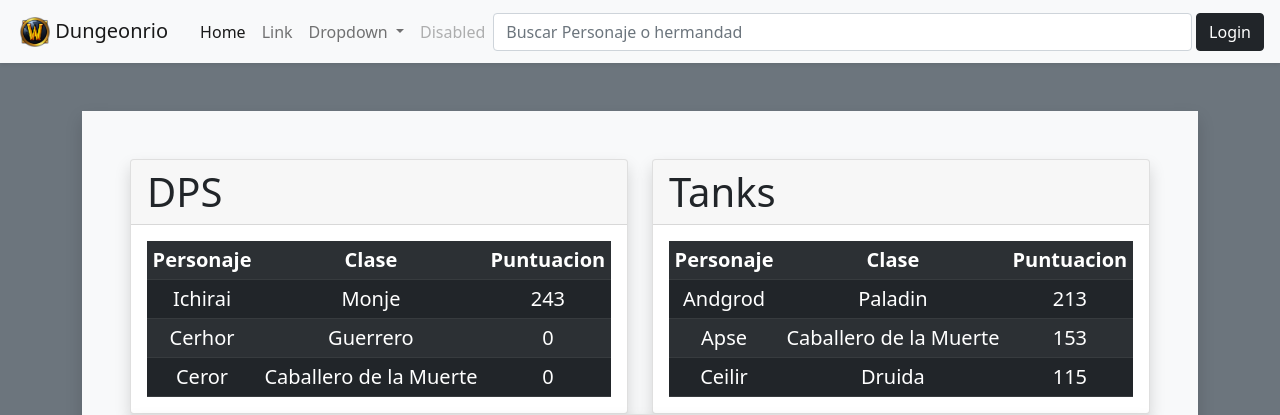
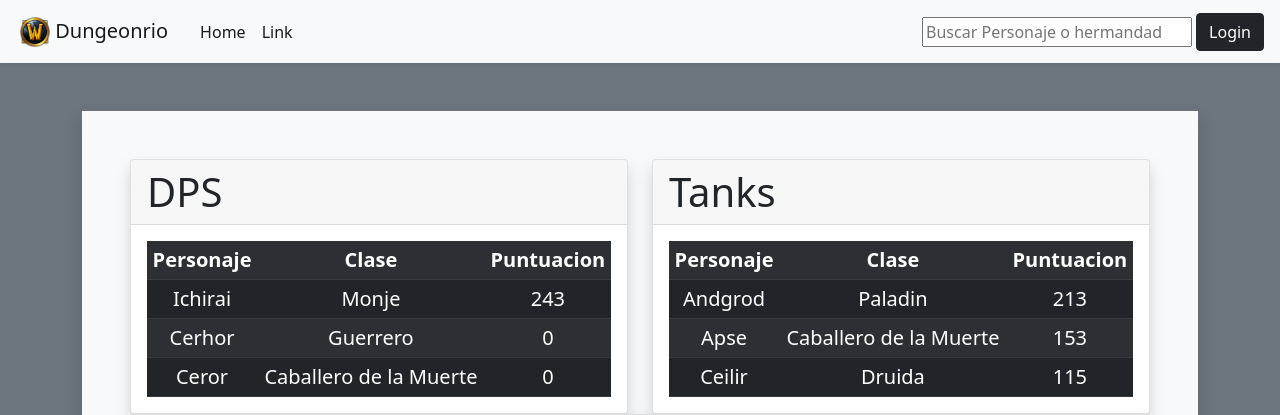
Before and after one commit to JaimeAguiAro/Dungeonrio, a PHP site: page /Dungeonrio/ in a window 1280 px wide. Shown: the top 415 px of the page. Run offline with PHP 8.4, Linux system fonts and the light colour scheme; data comes from the database, SQL or seed files in the repository; some libraries are stand-ins or nearby versions.

Commit message:
implementando el input de busqeda

```diff
--- a/index.php
+++ b/index.php
@@ -13,6 +13,58 @@
     session_start();
 ?>
 <body class=" bg-secondary">
+    <script src="https://ajax.googleapis.com/ajax/libs/jquery/3.5.1/jquery.min.js"></script>
+    <script type="text/javascript">
+        function busqueda(){
+            var busquedatxt = document.getElementById("busqueda").value;
+            alert(busquedatxt);
+            // $.ajax({
+            //     type: "POST",
+            //     url: 'backend.php',
+            //     data: $(this).serialize(),
+            //     success: function(response)
+            //     {
+            //         var jsonData = JSON.parse(response);
+
+            //         // user is logged in successfully in the back-end
+            //         // let's redirect
+            //         if (jsonData.success == "1")
+            //         {
+            //             location.href = 'my_profile.php';
+            //         }
+            //         else
+            //         {
+            //             alert('Invalid Credentials!');
+            //         }
+            //     }
+            // });
+        }
+        // var busqueda = document.getElementById("busqueda");
+        // busqueda.addEventListener("keypress", alert("Hello! I am an alert box!!"));
+        // $("#busqueda").addEventListener("keypress", function(){
+        //     alert("Hello! I am an alert box!!");
+            // $.ajax({
+            //     type: "POST",
+            //     url: 'backend.php',
+            //     data: $(this).serialize(),
+            //     success: function(response)
+            //     {
+            //         var jsonData = JSON.parse(response);
+
+            //         // user is logged in successfully in the back-end
+            //         // let's redirect
+            //         if (jsonData.success == "1")
+            //         {
+            //             location.href = 'my_profile.php';
+            //         }
+            //         else
+            //         {
+            //             alert('Invalid Credentials!');
+            //         }
+            //     }
+            // });
+        // });
+    </script>
     <script src="https://cdn.jsdelivr.net/npm/@popperjs/core@2.10.2/dist/umd/popper.min.js" integrity="sha384-7+zCNj/IqJ95wo16oMtfsKbZ9ccEh31eOz1HGyDuCQ6wgnyJNSYdrPa03rtR1zdB" crossorigin="anonymous"></script>
     <script src="https://cdn.jsdelivr.net/npm/bootstrap@5.1.3/dist/js/bootstrap.min.js" integrity="sha384-QJHtvGhmr9XOIpI6YVutG+2QOK9T+ZnN4kzFN1RtK3zEFEIsxhlmWl5/YESvpZ13" crossorigin="anonymous"></script>
     <header class="navbar navbar-expand-lg navbar-light bg-light shadow-sm">
@@ -31,30 +83,17 @@
                     <a class="nav-link active" aria-current="page" href="#">Home</a>
                     </li>
                     <li class="nav-item">
-                    <a class="nav-link" href="#">Link</a>
-                    </li>
-                    <li class="nav-item dropdown">
-                    <a class="nav-link dropdown-toggle" href="#" id="navbarDropdown" role="button" data-bs-toggle="dropdown" aria-expanded="false">
-                        Dropdown
-                    </a>
-                    <ul class="dropdown-menu" aria-labelledby="navbarDropdown">
-                        <li><a class="dropdown-item" href="#">Action</a></li>
-                        <li><a class="dropdown-item" href="#">Another action</a></li>
-                        <li><hr class="dropdown-divider"></li>
-                        <li><a class="dropdown-item" href="#">Something else here</a></li>
-                    </ul>
-                    </li>
-                    <li class="nav-item">
-                    <a class="nav-link disabled" href="#" tabindex="-1" aria-disabled="true">Disabled</a>
+                    <a class="nav-link active" href="#">Link</a>
                     </li>
                 </ul>
-                <input class="form-control" list="datalistOptions" id="exampleDataList" placeholder="Buscar Personaje o hermandad">
+                <input style="width: 270px;" type="text" list="datalistOptions" onkeypress="busqueda()" id="busqueda" placeholder="Buscar Personaje o hermandad">
                 <datalist id="datalistOptions">
-                <option value="San Francisco">
-                <option value="New York">
-                <option value="Seattle">
-                <option value="Los Angeles">
-                <option value="Chicago">
+                   <option value="San Francisco">
+                    <option value="New York">
+                    <option value="Seattle">
+                    <option value="Los Angeles">
+                    <option value="Chicago">
+
                 </datalist>
                 <?php
                     if (isset($_SESSION['user'])) {
```
Also changed, not shown: login.php (+4 -4 lines).
